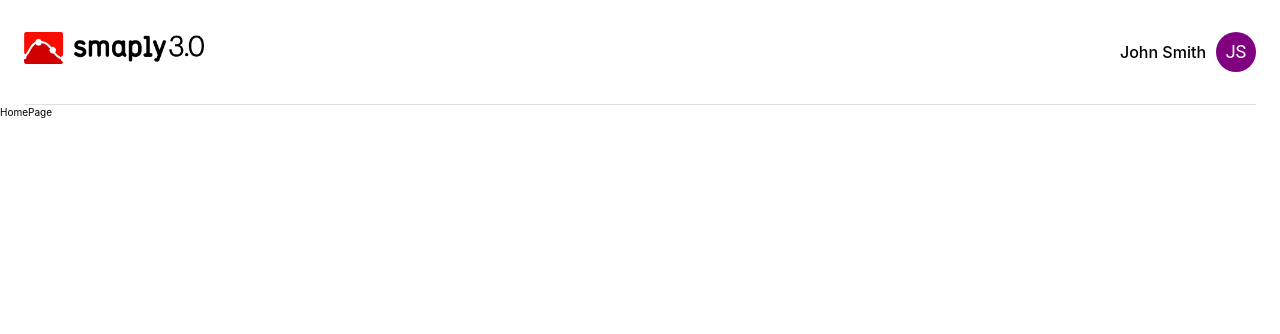
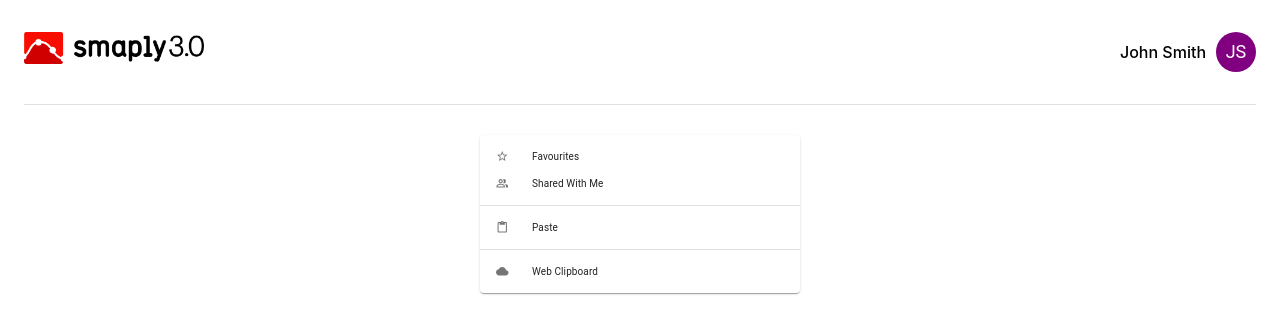
Before and after one commit to shubham43MP/smaply-persona-test, a React (Vite) app: page / in a window 1280 px wide. Shown: the top 334 px of the page. Built offline with nearby package versions, Linux system fonts and the light colour scheme.

Commit message:
added personas menu

```diff
--- a/package.json
+++ b/package.json
@@ -14,6 +14,7 @@
   "dependencies": {
     "@emotion/react": "^11.13.0",
     "@emotion/styled": "^11.13.0",
+    "@mui/icons-material": "^5.16.4",
     "@mui/material": "^5.16.4",
     "react": "^18.3.1",
     "react-dom": "^18.3.1"
--- /dev/null
+++ b/src/components/PersonasMenu/PersonasMenu.tsx
@@ -0,0 +1,45 @@
+import Divider from '@mui/material/Divider';
+import Paper from '@mui/material/Paper';
+import MenuList from '@mui/material/MenuList';
+import MenuItem from '@mui/material/MenuItem';
+import ListItemText from '@mui/material/ListItemText';
+import ListItemIcon from '@mui/material/ListItemIcon';
+import ContentPaste from '@mui/icons-material/ContentPaste';
+import Cloud from '@mui/icons-material/Cloud';
+import StarOutlineIcon from '@mui/icons-material/StarOutline';
+import PeopleAltOutlinedIcon from '@mui/icons-material/PeopleAltOutlined';
+
+export const PersonasMenu = () => {
+  return (
+    <Paper sx={{ width: 320, maxWidth: '100%' }}>
+      <MenuList>
+        <MenuItem>
+          <ListItemIcon>
+            <StarOutlineIcon fontSize="small" />
+          </ListItemIcon>
+          <ListItemText>Favourites</ListItemText>
+        </MenuItem>
+        <MenuItem>
+          <ListItemIcon>
+            <PeopleAltOutlinedIcon fontSize="small" />
+          </ListItemIcon>
+          <ListItemText>Shared With Me</ListItemText>
+        </MenuItem>
+        <Divider />
+        <MenuItem>
+          <ListItemIcon>
+            <ContentPaste fontSize="small" />
+          </ListItemIcon>
+          <ListItemText>Paste</ListItemText>
+        </MenuItem>
+        <Divider />
+        <MenuItem>
+          <ListItemIcon>
+            <Cloud fontSize="small" />
+          </ListItemIcon>
+          <ListItemText>Web Clipboard</ListItemText>
+        </MenuItem>
+      </MenuList>
+    </Paper>
+  );
+};
--- /dev/null
+++ b/src/components/PersonasMenu/index.ts
@@ -0,0 +1 @@
+export { PersonasMenu } from './PersonasMenu';
--- /dev/null
+++ b/src/containers/HomePage/HomePage.scss
@@ -0,0 +1,9 @@
+@use "../../globals/mixins.scss" as mixins;
+
+.homepage {
+    &__container {
+        @include mixins.d-flex;
+        @include mixins.justify-center;
+        margin-top: 3rem;
+    }
+}
--- a/src/containers/HomePage/HomePage.tsx
+++ b/src/containers/HomePage/HomePage.tsx
@@ -1,3 +1,10 @@
+import { PersonasMenu } from '../../components/PersonasMenu';
+import './HomePage.scss';
+
 export const HomePage = () => {
-  return <div>HomePage</div>;
+  return (
+    <div className="homepage__container">
+      <PersonasMenu />
+    </div>
+  );
 };
--- a/src/globals/mixins.scss
+++ b/src/globals/mixins.scss
@@ -6,6 +6,10 @@
     justify-content: space-between;
 }
 
+@mixin justify-center {
+    justify-content: center;
+}
+
 @mixin align-center {
     align-self: center;
 }
```
Also changed, not shown: src/components/PersonasMenu/PersonasMenu.scss (added), 1 other file (tests, documents, lock files or other folders).
